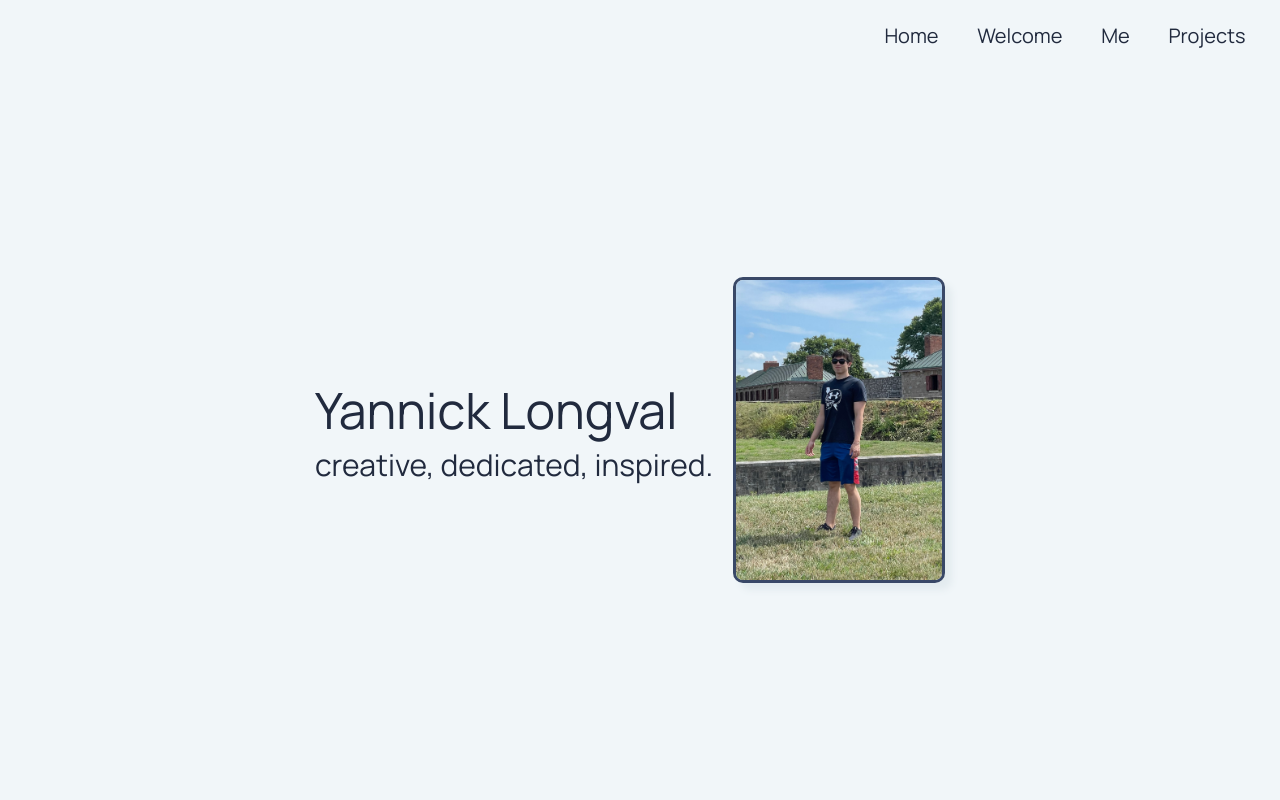
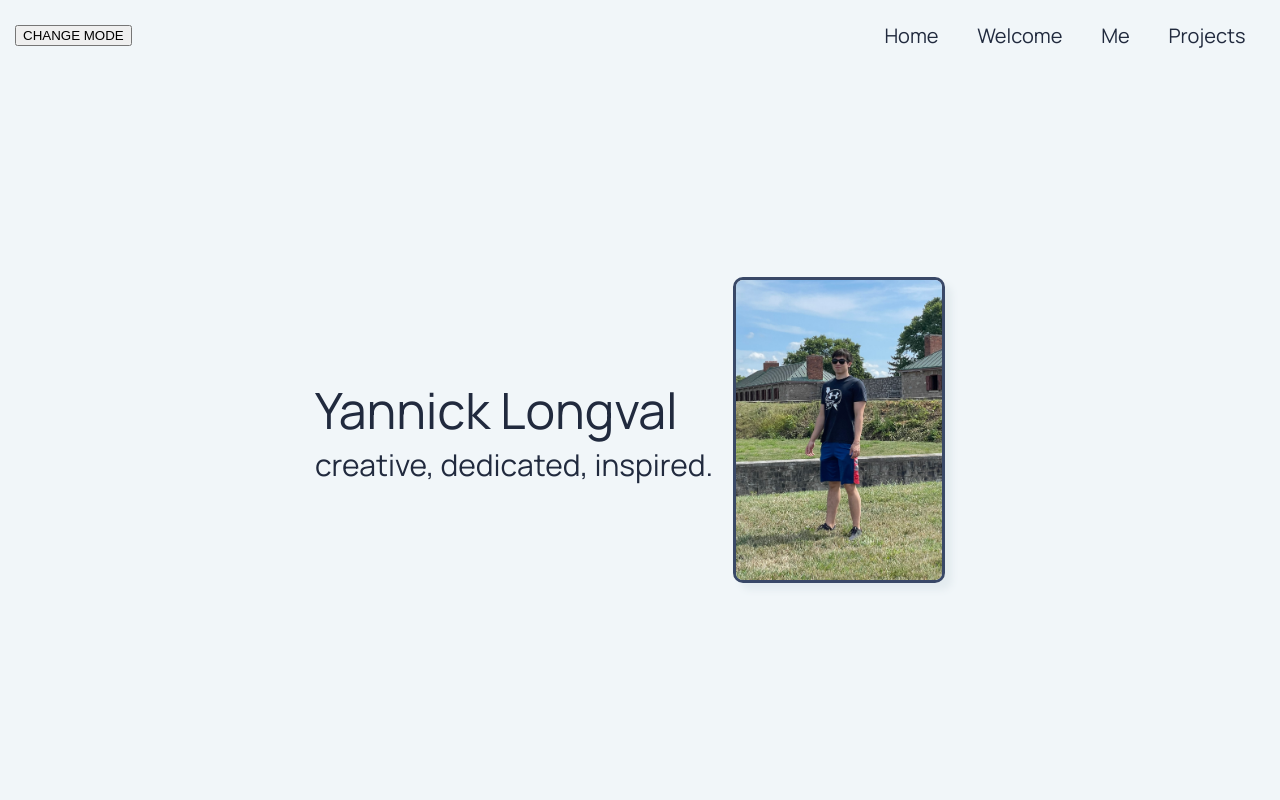
Before and after one commit to YannickLongval/ylongval, a React (Create React App) app: page / in a window 1280 px wide. Shown: the top 800 px of the page. Built offline with nearby package versions, Linux system fonts and the light colour scheme.

Commit message:
dark mode

```diff
--- a/src/App.css
+++ b/src/App.css
@@ -10,6 +10,7 @@
 
 * {
   scroll-behavior: smooth;
+  transition: 0.2s ease;
 }
 
 /*
--- a/src/components/NavBar/NavBar.css
+++ b/src/components/NavBar/NavBar.css
@@ -5,7 +5,6 @@
 }
 
 .navbar {
-    transition: ease 0.3s;
     height: 70px;
     padding: 0 15px;
     display: flex;
--- a/src/components/NavBar/NavBar.js
+++ b/src/components/NavBar/NavBar.js
@@ -13,10 +13,31 @@ window.addEventListener("scroll", function(){
   }
 });
 
+let state = "light"
+
+let changeMode = () => {
+  var r = document.querySelector(':root')
+  if(state === "light"){
+    state = "dark"
+    r.style.setProperty('--text-primary', '#F1F6F9');
+    r.style.setProperty('--bg-lighter', '#303d5a');
+    r.style.setProperty('--bg-primary', '#394867');
+    r.style.setProperty('--bg-darker', '#212A3E');
+    r.style.setProperty('--action-primary', '#212A3E');
+  } else {
+    state = "light"
+    r.style.setProperty('--text-primary', '#212A3E');
+    r.style.setProperty('--bg-lighter', '#ffffff');
+    r.style.setProperty('--bg-primary', '#F1F6F9');
+    r.style.setProperty('--bg-darker', '#e3ebef');
+    r.style.setProperty('--action-primary', '#394867');
+  }
+}
+
 function NavBar() {
   return (
     <div className="navbar">
-        <img/>
+        <button type="button" onClick={changeMode}>CHANGE MODE</button>
         <ul className="navbarOptions">
           <li><a href="#home">Home</a></li>
           <li><a href="#welcome">Welcome</a></li>
```
Also changed, not shown: src/components/Welcome/Welcome.css (+7 -0 lines).
